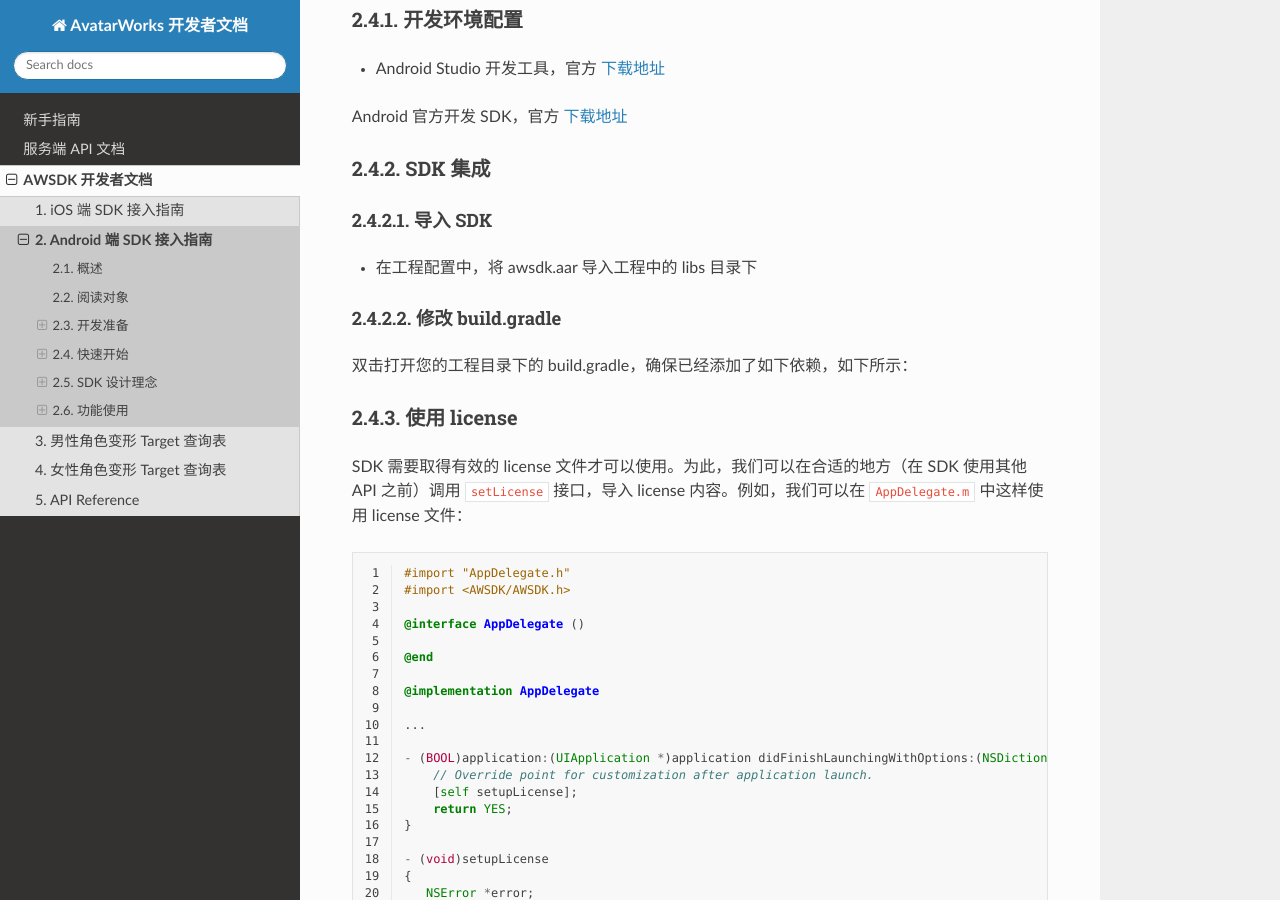
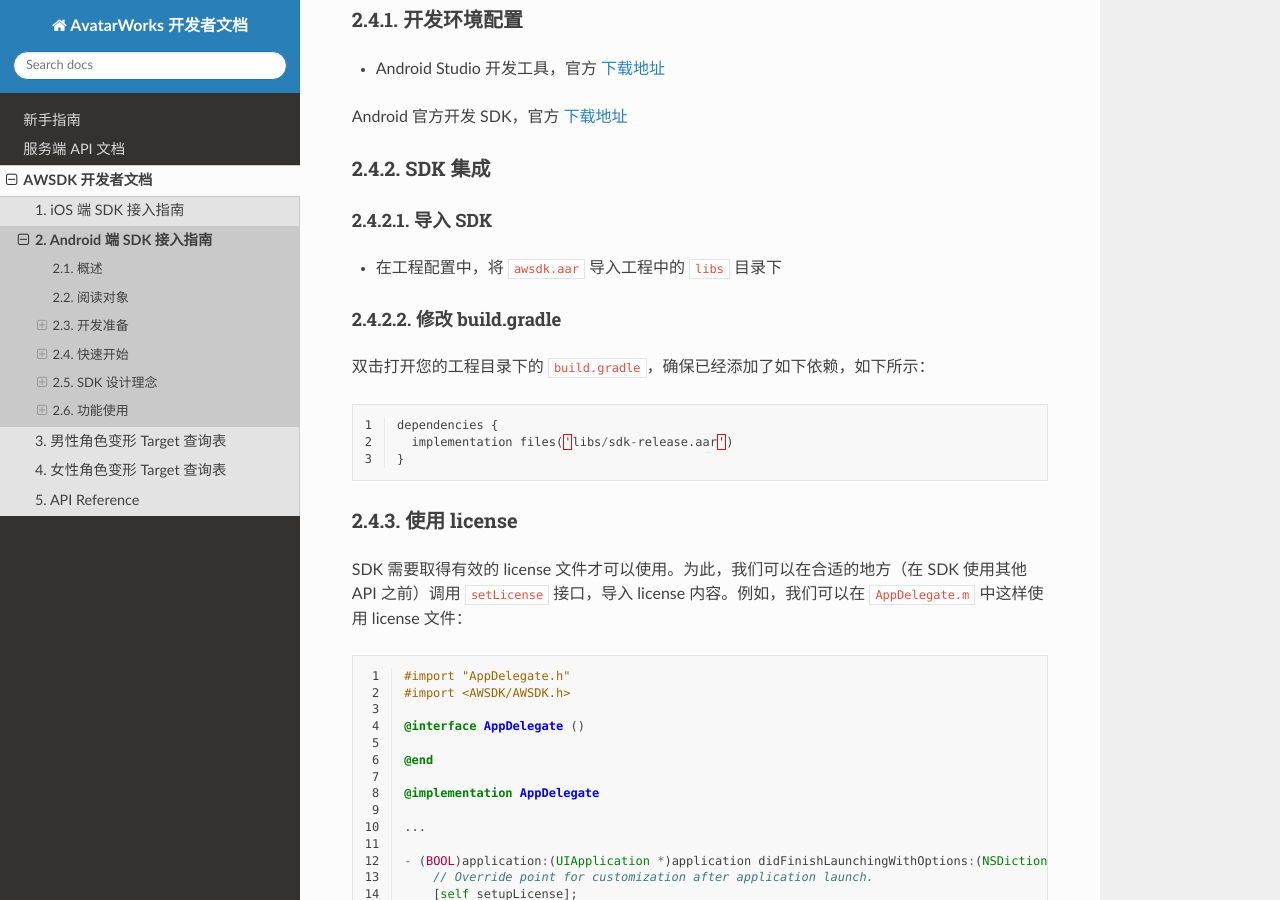
Before and after one commit to avatarworks/doc, a Sphinx documentation site: the page built from source/awsdk/android.rst, in a window 1280 px wide and 900 px high, scrolled down 907 px. Built offline with Sphinx 7.4.7 and the Read the Docs theme 2.0.0, drawn with Linux system fonts in a browser that asks for light colours.

Commit message:
Update android.rst

```diff
--- a/source/awsdk/android.rst
+++ b/source/awsdk/android.rst
@@ -55,15 +55,15 @@ SDK 集成
 导入 SDK
 ^^^^^^^
 
-- 在工程配置中，将 awsdk.aar 导入工程中的 libs 目录下
+- 在工程配置中，将 ``awsdk.aar`` 导入工程中的 ``libs`` 目录下
 
 修改 build.gradle
 ^^^^^^^^^^
 
-双击打开您的工程目录下的 build.gradle，确保已经添加了如下依赖，如下所示：
+双击打开您的工程目录下的 ``build.gradle``，确保已经添加了如下依赖，如下所示：
 
 .. code-block:: guess
-   :linenos:
+  :linenos:
 
   dependencies {
     implementation files('libs/sdk-release.aar')
```
